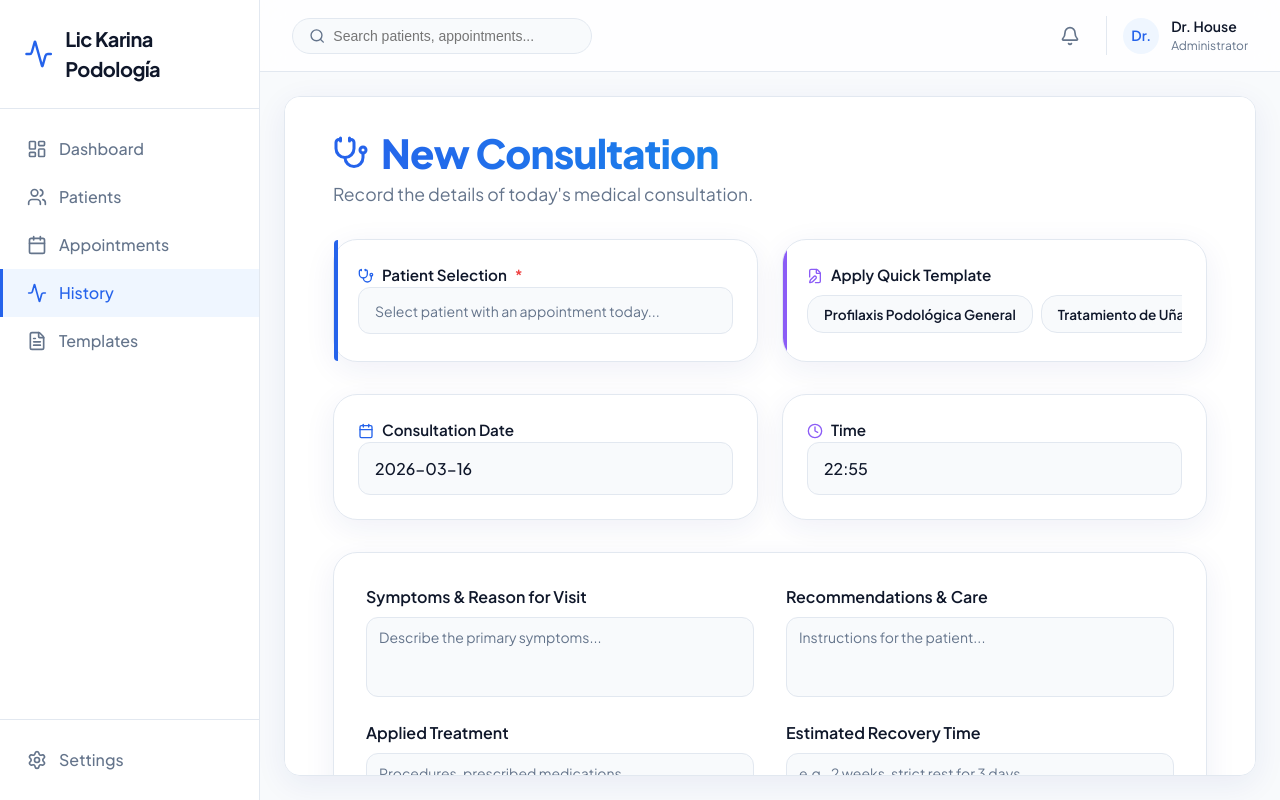
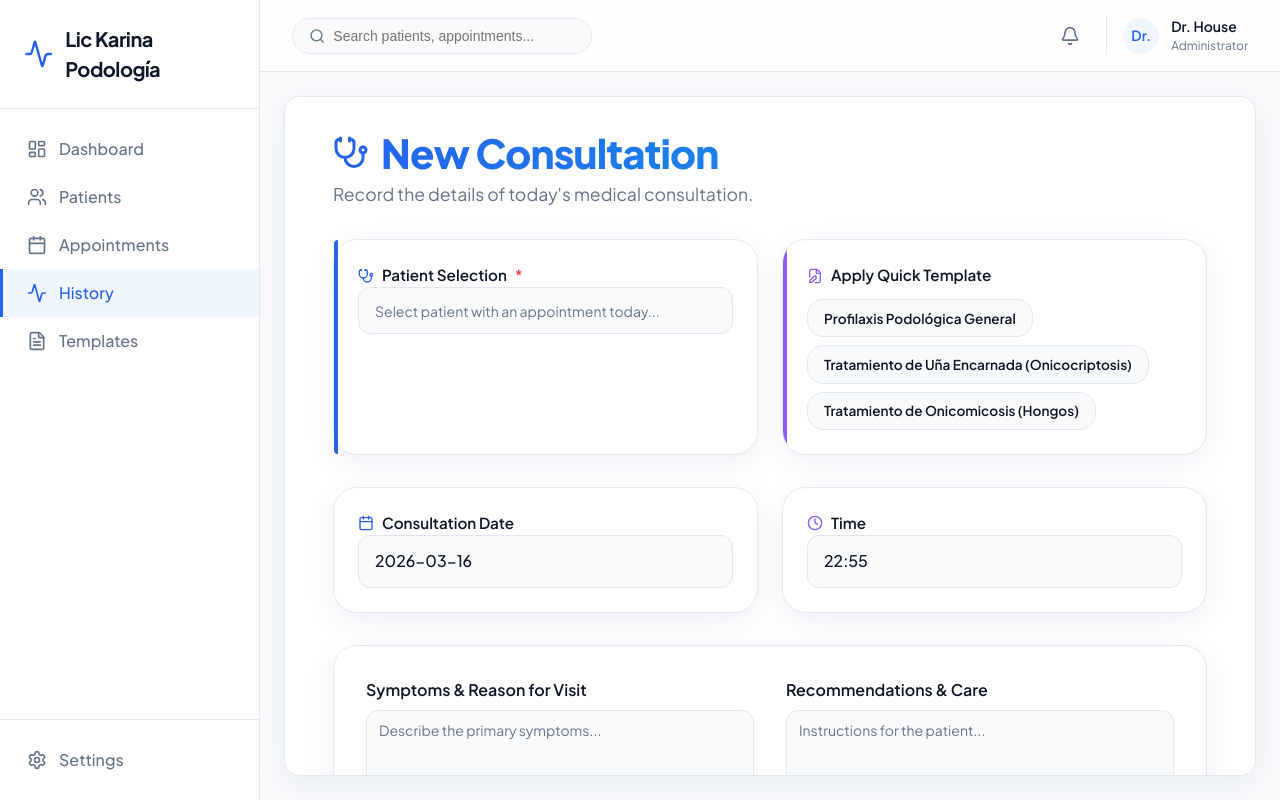
Before and after one commit to kairopy/policlinic, a React (Vite) app: page /consultations/new in a window 1280 px wide. Built offline with nearby package versions, Linux system fonts and the light colour scheme.

Commit message:
fix(consultations): fix template wrapping, dropdown clipping, and native picker triggers

```diff
--- a/src/pages/Consultations/CreateConsultation.tsx
+++ b/src/pages/Consultations/CreateConsultation.tsx
@@ -29,6 +29,8 @@ export const CreateConsultation: React.FC = () => {
 
   const beforeInputRef = useRef<HTMLInputElement>(null);
   const afterInputRef = useRef<HTMLInputElement>(null);
+  const dateInputRef = useRef<HTMLInputElement>(null);
+  const timeInputRef = useRef<HTMLInputElement>(null);
 
   const now = new Date();
   const [consultDate, setConsultDate] = useState(now.toISOString().split('T')[0]);
@@ -155,7 +157,7 @@ export const CreateConsultation: React.FC = () => {
         <div style={{ display: 'grid', gridTemplateColumns: 'repeat(auto-fit, minmax(300px, 1fr))', gap: '1.5rem' }}>
 
           {/* Patient Selection */}
-          <div className="glass-panel" style={{ padding: '1.5rem', borderRadius: '24px', position: 'relative', overflow: 'visible' }} ref={patientDropdownRef}>
+          <div className="glass-panel" style={{ padding: '1.5rem', borderRadius: '24px', position: 'relative', overflow: 'visible', zIndex: showPatientDropdown && !selectedPatient ? 50 : 1 }} ref={patientDropdownRef}>
             <div style={{ position: 'absolute', top: 0, left: 0, width: '4px', height: '100%', background: 'var(--color-primary)', borderRadius: '4px 0 0 4px' }}></div>
             <label className="form-label" style={{ fontWeight: 600, fontSize: '0.95rem', display: 'flex', alignItems: 'center', gap: '0.5rem' }}>
               <Stethoscope size={16} color="var(--color-primary)" /> {t('consultation.patientSelection')} <span style={{ color: 'var(--color-danger)' }}>*</span>
@@ -221,7 +223,7 @@ export const CreateConsultation: React.FC = () => {
               <FileEdit size={16} color="#8b5cf6" /> {t('consultation.templateSelection')}
             </label>
 
-            <div style={{ display: 'flex', gap: '0.5rem', overflowX: 'auto', paddingBottom: '0.25rem', marginTop: '0.5rem' }} className="no-scrollbar">
+            <div style={{ display: 'flex', flexWrap: 'wrap', gap: '0.5rem', marginTop: '0.75rem' }}>
               {mockTemplates.map(template => {
                 const isSelected = selectedTemplateId === template.id.toString();
                 return (
@@ -257,10 +259,14 @@ export const CreateConsultation: React.FC = () => {
               <Calendar size={16} color="var(--color-primary)" /> {t('consultation.date')}
             </label>
             <div style={{ position: 'relative' }}>
-              <div style={{ padding: '0.85rem 1rem', background: 'var(--color-background)', borderRadius: '12px', border: '1px solid var(--color-border)', display: 'flex', alignItems: 'center', gap: '0.75rem', cursor: 'pointer' }}>
+              <div
+                onClick={() => dateInputRef.current?.showPicker()}
+                style={{ padding: '0.85rem 1rem', background: 'var(--color-background)', borderRadius: '12px', border: '1px solid var(--color-border)', display: 'flex', alignItems: 'center', gap: '0.75rem', cursor: 'pointer' }}
+              >
                 <span style={{ color: 'var(--color-text-main)', fontWeight: 500 }}>{consultDate}</span>
               </div>
               <input
+                ref={dateInputRef}
                 type="date"
                 value={consultDate}
                 onChange={e => setConsultDate(e.target.value)}
@@ -274,10 +280,14 @@ export const CreateConsultation: React.FC = () => {
               <Clock size={16} color="#8b5cf6" /> {t('consultation.time')}
             </label>
             <div style={{ position: 'relative' }}>
-              <div style={{ padding: '0.85rem 1rem', background: 'var(--color-background)', borderRadius: '12px', border: '1px solid var(--color-border)', display: 'flex', alignItems: 'center', gap: '0.75rem', cursor: 'pointer' }}>
+              <div
+                onClick={() => timeInputRef.current?.showPicker()}
+                style={{ padding: '0.85rem 1rem', background: 'var(--color-background)', borderRadius: '12px', border: '1px solid var(--color-border)', display: 'flex', alignItems: 'center', gap: '0.75rem', cursor: 'pointer' }}
+              >
                 <span style={{ color: 'var(--color-text-main)', fontWeight: 500 }}>{consultTime}</span>
               </div>
               <input
+                ref={timeInputRef}
                 type="time"
                 value={consultTime}
                 onChange={e => setConsultTime(e.target.value)}
```
